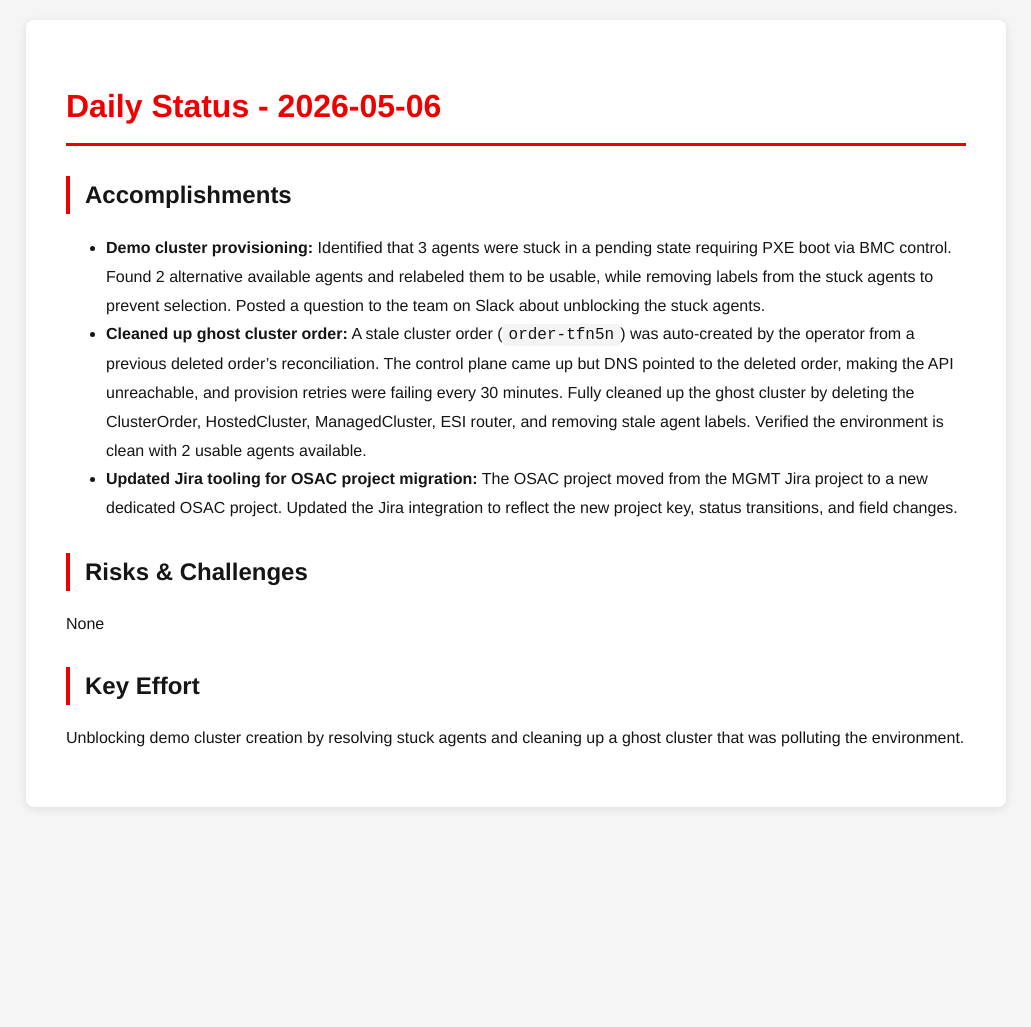
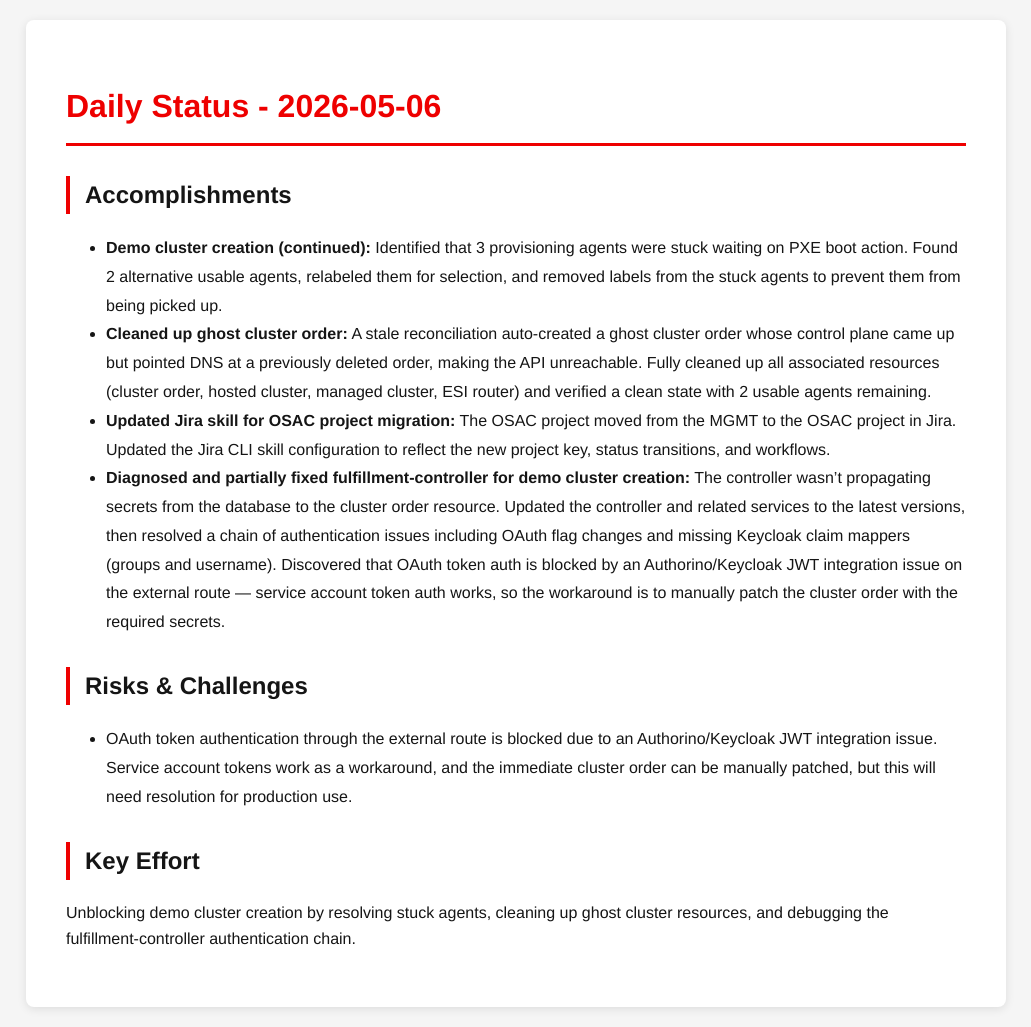
Before and after one commit to tzvatot/daily-status, a Jekyll site: the page built from 2026-05-06.md, in a window 1280 px wide. Shown: the whole page, without its empty margins (124-1155 px from the left). Built offline with Jekyll 4.4.1, drawn with Linux system fonts in a browser that asks for light colours; before the commit the page ends 900 px from its top, so only the background shows below that.

Commit message:
Daily status update - 2026-05-06

```diff
--- a/2026-05-06.md
+++ b/2026-05-06.md
@@ -7,12 +7,13 @@ date: 2026-05-06
 # Daily Status - 2026-05-06
 
 ## Accomplishments
-- **Demo cluster provisioning:** Identified that 3 agents were stuck in a pending state requiring PXE boot via BMC control. Found 2 alternative available agents and relabeled them to be usable, while removing labels from the stuck agents to prevent selection. Posted a question to the team on Slack about unblocking the stuck agents.
-- **Cleaned up ghost cluster order:** A stale cluster order (`order-tfn5n`) was auto-created by the operator from a previous deleted order's reconciliation. The control plane came up but DNS pointed to the deleted order, making the API unreachable, and provision retries were failing every 30 minutes. Fully cleaned up the ghost cluster by deleting the ClusterOrder, HostedCluster, ManagedCluster, ESI router, and removing stale agent labels. Verified the environment is clean with 2 usable agents available.
-- **Updated Jira tooling for OSAC project migration:** The OSAC project moved from the MGMT Jira project to a new dedicated OSAC project. Updated the Jira integration to reflect the new project key, status transitions, and field changes.
+- **Demo cluster creation (continued):** Identified that 3 provisioning agents were stuck waiting on PXE boot action. Found 2 alternative usable agents, relabeled them for selection, and removed labels from the stuck agents to prevent them from being picked up.
+- **Cleaned up ghost cluster order:** A stale reconciliation auto-created a ghost cluster order whose control plane came up but pointed DNS at a previously deleted order, making the API unreachable. Fully cleaned up all associated resources (cluster order, hosted cluster, managed cluster, ESI router) and verified a clean state with 2 usable agents remaining.
+- **Updated Jira skill for OSAC project migration:** The OSAC project moved from the MGMT to the OSAC project in Jira. Updated the Jira CLI skill configuration to reflect the new project key, status transitions, and workflows.
+- **Diagnosed and partially fixed fulfillment-controller for demo cluster creation:** The controller wasn't propagating secrets from the database to the cluster order resource. Updated the controller and related services to the latest versions, then resolved a chain of authentication issues including OAuth flag changes and missing Keycloak claim mappers (groups and username). Discovered that OAuth token auth is blocked by an Authorino/Keycloak JWT integration issue on the external route — service account token auth works, so the workaround is to manually patch the cluster order with the required secrets.
 
 ## Risks & Challenges
-None
+- OAuth token authentication through the external route is blocked due to an Authorino/Keycloak JWT integration issue. Service account tokens work as a workaround, and the immediate cluster order can be manually patched, but this will need resolution for production use.
 
 ## Key Effort
-Unblocking demo cluster creation by resolving stuck agents and cleaning up a ghost cluster that was polluting the environment.
+Unblocking demo cluster creation by resolving stuck agents, cleaning up ghost cluster resources, and debugging the fulfillment-controller authentication chain.
```
